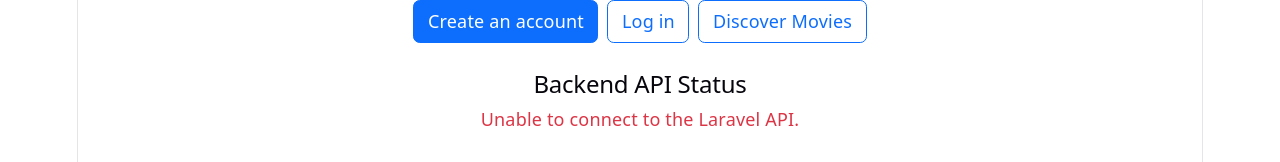
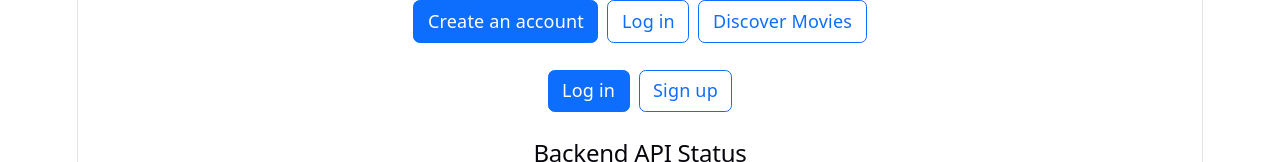
Before and after one commit to RGH-1/web-movie-platform, a React app in the folder frontend/: page / in a window 1280 px wide. Shown: the part 239-401 px from the top of the page. Built offline with nearby package versions, Linux system fonts and the light colour scheme; no server answers; the HTML template or start-up script is replaced by a standard one.

Commit message:
AB#44 Resolve App routing conflict with dev

```diff
--- a/frontend/src/App.jsx
+++ b/frontend/src/App.jsx
@@ -1,11 +1,17 @@
+
+import { useState } from 'react';
 import { Link, Route, Routes, useLocation } from 'react-router-dom';
 
 import ApiHealthCheck from './components/ApiHealthCheck';
 import TmdbIntegrationTest from './components/TmdbIntegrationTest';
+import ProtectedRoute from './components/ProtectedRoute';
 
 import Register from './pages/Register';
 import Login from './pages/Login';
+import ProfilePage from './pages/ProfilePage';
 import MovieDiscovery from './pages/MovieDiscovery';
+
+import { useAuth } from './hooks/useAuth';
 
 import './App.css';
 
@@ -31,7 +37,7 @@ function Home() {
                 </div>
             )}
 
-            <div className="d-flex justify-content-center gap-2 mb-4">
+            <div className="d-flex justify-content-center gap-2 mb-4 flex-wrap">
                 <Link to="/register" className="btn btn-primary">
                     Create an account
                 </Link>
@@ -45,6 +51,8 @@ function Home() {
                 </Link>
             </div>
 
+            <AuthControls />
+
             <ApiHealthCheck />
             <TmdbIntegrationTest />
         </main>
@@ -57,7 +65,11 @@ function App() {
             <Route path="/" element={<Home />} />
             <Route path="/register" element={<Register />} />
             <Route path="/login" element={<Login />} />
-            <Route path="/movies" element={<MovieDiscovery />} />
+
+            <Route element={<ProtectedRoute />}>
+                <Route path="/profile" element={<ProfilePage />} />
+                <Route path="/movies" element={<MovieDiscovery />} />
+            </Route>
 
             <Route
                 path="*"
@@ -72,4 +84,76 @@ function App() {
     );
 }
 
+function AuthControls() {
+    const { user, isAuthenticated, loading, signOut } = useAuth();
+
+    const [loggingOut, setLoggingOut] = useState(false);
+    const [error, setError] = useState('');
+
+    async function handleLogout() {
+        setLoggingOut(true);
+        setError('');
+
+        try {
+            await signOut();
+        } catch {
+            setError('Logout failed. Please try again.');
+        } finally {
+            setLoggingOut(false);
+        }
+    }
+
+    if (loading) {
+        return <p>Checking authentication...</p>;
+    }
+
+    return (
+        <div className="mt-3">
+            {isAuthenticated ? (
+                <>
+                    <p>Logged in as {user.name}</p>
+
+                    <Link
+                        to="/profile"
+                        className="btn btn-outline-primary me-2"
+                    >
+                        My profile
+                    </Link>
+
+                    <button
+                        type="button"
+                        className="btn btn-danger"
+                        onClick={handleLogout}
+                        disabled={loggingOut}
+                    >
+                        {loggingOut ? 'Logging out...' : 'Log out'}
+                    </button>
+                </>
+            ) : (
+                <>
+                    <Link
+                        to="/login"
+                        className="btn btn-primary me-2"
+                    >
+                        Log in
+                    </Link>
+
+                    <Link
+                        to="/register"
+                        className="btn btn-outline-primary"
+                    >
+                        Sign up
+                    </Link>
+                </>
+            )}
+
+            {error && (
+                <div className="alert alert-danger mt-3" role="alert">
+                    {error}
+                </div>
+            )}
+        </div>
+    );
+}
+
 export default App;
```
